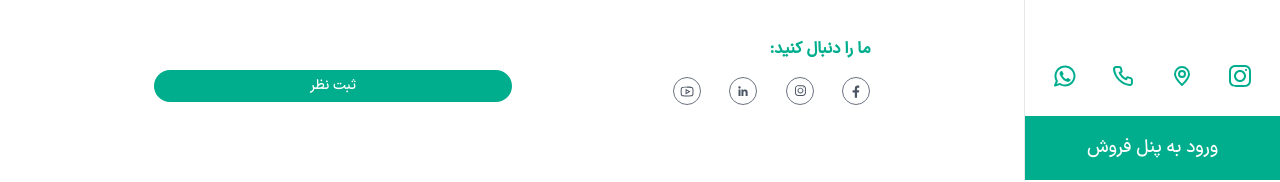
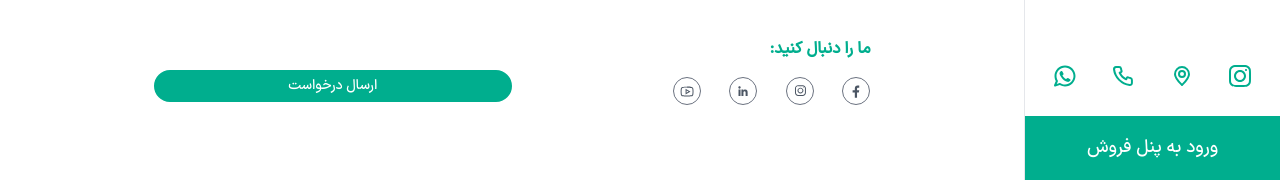
Before and after one commit to zahra-hsb/hanz-, a Next.js app: page /contactUs in a window 1280 px wide. Shown: the part 620-802 px from the top of the page. Built offline with nearby package versions, Linux system fonts and the light colour scheme.

Commit message:
edit form in contactUs page

```diff
--- a/src/components/contactUsComponents/Form/index.js
+++ b/src/components/contactUsComponents/Form/index.js
@@ -34,7 +34,7 @@ const Form = () => {
                         <label htmlFor="floating_company" className="peer-focus:font-medium absolute text-sm text-gray-500 duration-300 transform -translate-y-6 scale-75 top-3 -z-10 origin-[0] peer-focus:start-0 rtl:peer-focus:translate-x-1/4 peer-focus:text-green peer-placeholder-shown:scale-100 peer-placeholder-shown:translate-y-0 peer-focus:scale-75 peer-focus:-translate-y-6 flex justify-start items-center"><p>اسم شرکت</p><p className="text-gray-400 text-xs">(اختیاری)</p></label>
                     </div>
                 </div>
-                <button type="submit" className="text-green text-sm lg:text-md px-4 py-1 mt-[40px] rounded-3xl transition-colors text-white hover:text-green bg-green hover:bg-white font-medium w-full text-center border-2 border-green">ثبت نظر</button>
+                <button type="submit" className="text-green text-sm lg:text-md px-4 py-1 mt-[40px] rounded-3xl transition-colors text-white hover:text-green bg-green hover:bg-white font-medium w-full text-center border-2 border-green">ارسال درخواست</button>
             </form>
         </>
     );
```
